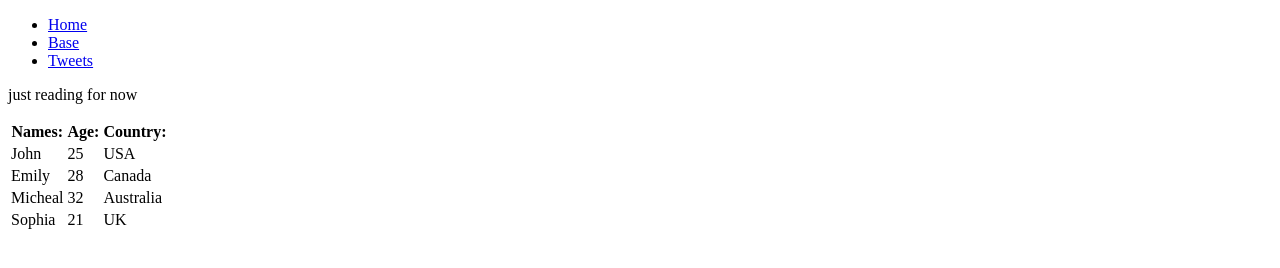
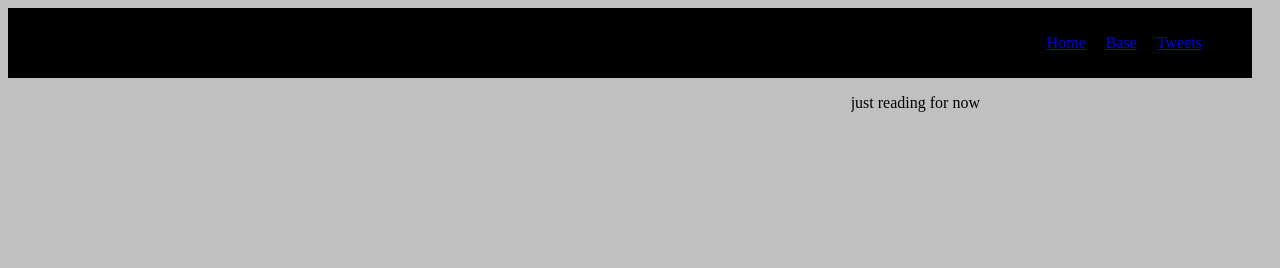
Before and after one commit to silassakwa/Alx_html_css, a plain HTML site: page tweets.html in a window 1280 px wide. Drawn offline with Linux system fonts and the light colour scheme.

Commit message:
added css files to both flles

```diff
--- /dev/null
+++ b/styles.css
@@ -0,0 +1,43 @@
+body,main{
+    display: flex;
+}
+body{
+    display: flex;
+    flex-direction: column;
+    background-color: silver;
+}
+main{
+    display: flex;
+    flex-direction: row;
+    flex:auto
+}
+article{
+    flex:2;
+    overflow-y: auto;
+}
+aside{
+    flex: 1;
+    overflow-y: auto;
+}
+footer{
+    text-align: center;
+    background-color: black;
+    color: white;
+    padding: 10px;
+}
+header{
+    background-color: black;
+    color: white;
+    padding: 10px;
+}
+header,ul
+{
+    list-style-type: none;
+    display: flex;
+    flex-direction: column-reverses;
+    justify-content: end;
+}
+header,ul,li
+{
+    margin-right: 20px;
+}
--- a/tweets.html
+++ b/tweets.html
@@ -4,6 +4,8 @@
     <meta charset="UTF-8">
     <meta http-equiv="X-UA-Compatible" content="IE=edge">
     <meta name="viewport" content="width=device-width, initial-scale=1.0">
+    <link href="base.css"rel="stylesheet">
+    <link href="styles.css"rel="stylesheet">
     <title>Kienyeji chicken farm</title>
 </head>
 <body>
@@ -21,38 +23,7 @@
             <aside>
                 <p> just reading for now</p>
             </aside>
-            <article>
-                <table>
-                    <thead>
-                        <tr>
-                            <th>Names:</th>
-                            <th>Age:</th>
-                            <th>Country:</th>
-                        </tr>
-                    </thead>
-                    <tbody>
-                        <td>John</td>
-                        <td>25</td>
-                        <td>USA</td>
-                    </tr>
-                    <tr>
-                        <td>Emily</td>
-                        <td>28</td>
-                        <td>Canada</td>
-                    </tr>
-                    <tr>
-                        <td>Micheal</td>
-                        <td>32</td>
-                        <td>Australia</td>
-                    </tr>
-                    <tr>
-                        <td>Sophia</td>
-                        <td>21</td>
-                        <td>UK</td>
-                    </tr>
-                    </tbody>
-                </table>
-            </article>
+
         </main>
 
 </body>
```
Also changed, not shown: html_advanced/index.html (+49 -7 lines), index.html (+6 -4 lines), base.css (added), html_advanced/IMAGE.png (deleted), html_advanced/NAIROBI.png (deleted), html_advanced/logo.png (deleted), 1 other file.
